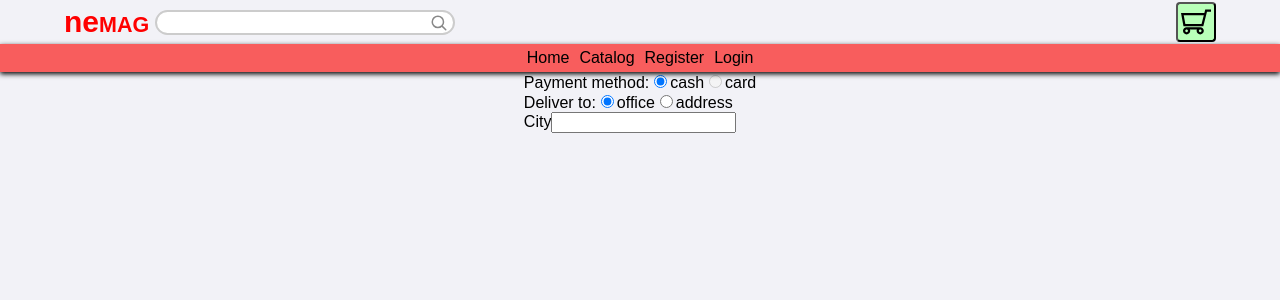
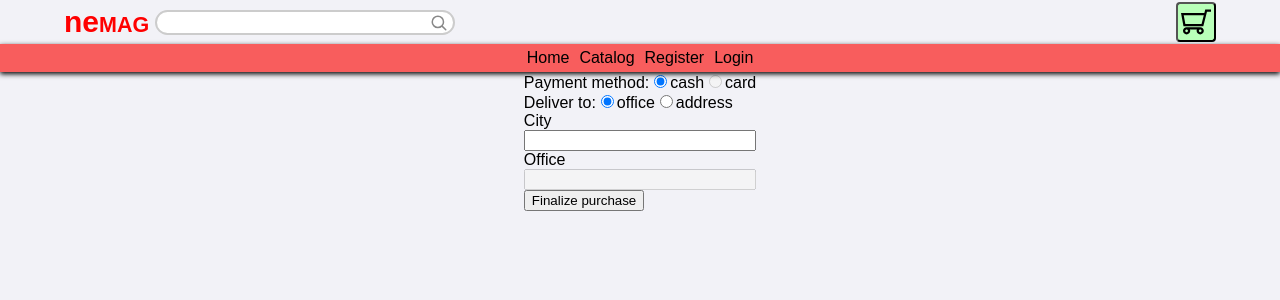
Before and after one commit to StoyanBanov/online-store-react, a React (Create React App) app: page /purchase in a window 1280 px wide. Both pictures are taken after a click on the radio button 607 px from the left and 101 px from the top of the page. Shown: the top 300 px of the page. Built offline with nearby package versions, Linux system fonts and the light colour scheme.

Commit message:
bump purchase form and econt service

```diff
--- a/src/components/purchase/CreatePurchase.js
+++ b/src/components/purchase/CreatePurchase.js
@@ -1,19 +1,25 @@
-import { useCallback, useContext, useEffect, useState } from "react"
-import { CartContext } from "../common/context/CartContext"
-import { getCities } from "../../data/services/econtService"
+import { useCallback, useState } from "react"
+import { getCities, getOffices } from "../../data/services/econtService"
+
+import style from './style.module.css'
 
 export const CreatePurchase = () => {
-    const { cart } = useContext(CartContext)
-
     const [values, setValues] = useState({
         paymentMethod: 'cash',
         deliverTo: 'address',
-        city: ''
+        city: '',
+        office: ''
     })
 
     const [cities, setCities] = useState([])
 
-    const [showCities, setShowCities] = useState([])
+    const [showCities, setShowCities] = useState(false)
+
+    const [cityId, setCityId] = useState('')
+
+    const [offices, setOffices] = useState([])
+
+    const [showOffices, setShowOffices] = useState(false)
 
     const changeValueHandler = useCallback(e => {
         const key = e.target.name
@@ -28,8 +34,31 @@ export const CreatePurchase = () => {
                     .then(data => setCities(data.cities))
             }
             setShowCities(true)
-        } else setShowCities(false)
         }
+    }
+
+    const showOfficesHandler = e => {
+        if (e.type === 'focus') {
+            if (!offices.length) {
+                getOffices(cityId)
+                    .then(data => {
+                        setOffices(data.offices)
+                    })
+            }
+            setShowOffices(true)
+        }
+    }
+
+    const chooseCityHandler = useCallback(e => {
+        setValues(state => ({ ...state, city: e.target.textContent }))
+        setCityId(e.target.id)
+        setShowCities(false)
+    }, [])
+
+    const chooseOfficeHandler = useCallback(e => {
+        setValues(state => ({ ...state, office: e.target.textContent }))
+        setShowOffices(false)
+    }, [])
 
     const submitHandler = () => {
 
@@ -59,20 +88,41 @@ export const CreatePurchase = () => {
 
                     {
                         values.deliverTo === 'office' &&
-                        <div>
+                        <>
+                            <div className={style.purchaseDropDown}>
                                 <label>City</label>
                                 <input name="city" value={values.city} onChange={changeValueHandler} onFocus={showCitiesHandler} onBlur={showCitiesHandler} />
 
                                 {showCities &&
-                                <ul>
+                                    <ul className={style.econtCities}>
                                         {
-                                        cities.filter(c => c.nameEn.toLowerCase().startsWith(values.city.toLowerCase())).map(c => <li key={c.id} id={c.id}>{c.nameEn}</li>)
+                                            cities
+                                                .filter(c => c.nameEn.toLowerCase().startsWith(values.city.toLowerCase()))
+                                                .map(c => <li key={c.id} id={c.id} onClick={chooseCityHandler}>{c.nameEn}</li>)
                                         }
                                     </ul>
                                 }
                             </div>
+
+                            <div className={style.purchaseDropDown}>
+                                <label>Office</label>
+                                <input name="office" value={values.office} onChange={changeValueHandler} onFocus={showOfficesHandler} onBlur={showOfficesHandler} disabled={!cityId} />
+
+                                {showOffices &&
+                                    <ul className={style.econtCities}>
+                                        {
+                                            offices
+                                                .filter(c => c.nameEn.toLowerCase().startsWith(values.office.toLowerCase()))
+                                                .map(c => <li key={c.id} id={c.id} onClick={chooseOfficeHandler}>{c.nameEn}</li>)
+                                        }
+                                    </ul>
                                 }
                             </div>
+                        </>
+                    }
+                </div>
+
+                <button>Finalize purchase</button>
             </form>
         </div>
     )
--- /dev/null
+++ b/src/components/purchase/style.module.css
@@ -0,0 +1,22 @@
+.econtCities {
+    background-color: white;
+    list-style-type: none;
+    padding: 0;
+    margin: 0;
+    height: 300px;
+    overflow-x: hidden;
+    overflow-y: auto;
+}
+
+.econtCities li {
+    cursor: pointer;
+}
+
+.econtCities li:hover {
+    background-color: aliceblue;
+}
+
+.purchaseDropDown {
+    display: flex;
+    flex-direction: column;
+}
--- a/src/data/services/econtService.js
+++ b/src/data/services/econtService.js
@@ -9,7 +9,7 @@ export function getCities() {
 }
 
 export function getOffices(cityId) {
-    return post(endpoint + '.getCities.json', {
+    return post(endpoint + '.getOffices.json', {
         "countryCode": "BGR",
         "cityID": cityId
     }, true)
```
Also changed, not shown: src/components/purchase/style.moduel.css (deleted). Lines whose indentation alone changed are shown as unchanged.
